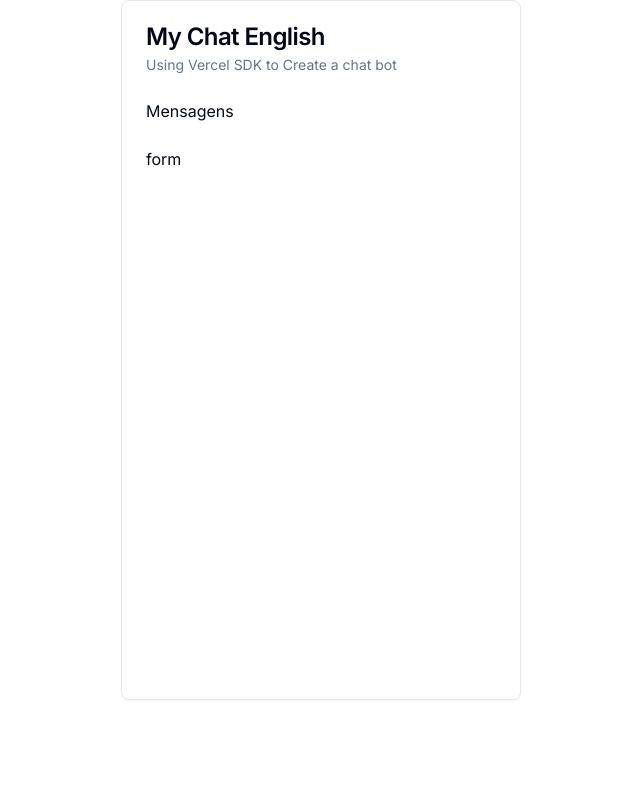
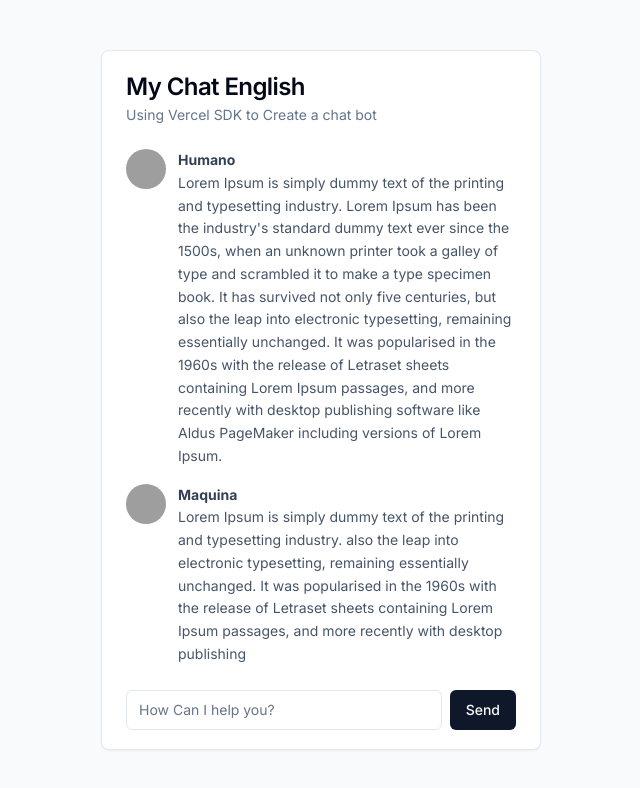
Before and after one commit to fabioNog/chat-ia, a Next.js app: page / in a window 1280 px wide. Shown: the top 788 px of the page, without its empty margins (319-959 px from the left). Built offline with nearby package versions, Linux system fonts and the light colour scheme; grey boxes are pictures that could not be loaded.

Commit message:
Finish layout

```diff
--- a/src/app/page.tsx
+++ b/src/app/page.tsx
@@ -1,18 +1,42 @@
-import { Card, CardDescription, CardHeader, CardTitle,CardContent, CardFooter } from "@/components/ui/card"
+import { Button } from "@/components/ui/button";
+import { Card, CardDescription, CardHeader, CardTitle, CardContent, CardFooter } from "@/components/ui/card";
+import { Input } from "@/components/ui/input";
+import { Avatar, AvatarFallback, AvatarImage } from "@/components/ui/avatar";
 
 export default function Home() {
   return (
-    <div className="flex items-center justify-center">
-      <Card className="w-[400px] h-[700px]">
+    <div className="flex min-h-screen bg-slate-50 items-center justify-center">
+      <Card className="w-[440px] h-[700px] grid grid-rows-[min-content_1fr_min-content]">
         <CardHeader>
           <CardTitle>My Chat English</CardTitle>
           <CardDescription>Using Vercel SDK to Create a chat bot</CardDescription>
         </CardHeader>
-        <CardContent>
-          <p>Mensagens</p>
+        <CardContent className="space-y-4">
+          <div className="flex gap-3 text-slate-600 text-sm">
+            <Avatar>
+              <AvatarFallback>FB</AvatarFallback>
+              <AvatarImage src="https://github.com/fabioNog.png"/>
+            </Avatar>
+            <p className="leading-relaxed">
+              <span className="block font-bold text-slate-700">Humano</span>
+              Lorem Ipsum is simply dummy text of the printing and typesetting industry. Lorem Ipsum has been the industry's standard dummy text ever since the 1500s, when an unknown printer took a galley of type and scrambled it to make a type specimen book. It has survived not only five centuries, but also the leap into electronic typesetting, remaining essentially unchanged. It was popularised in the 1960s with the release of Letraset sheets containing Lorem Ipsum passages, and more recently with desktop publishing software like Aldus PageMaker including versions of Lorem Ipsum.
+            </p>
+          </div>
+
+          <div className="flex gap-3 text-slate-600 text-sm">
+            <Avatar>
+              <AvatarFallback>FB</AvatarFallback>
+              <AvatarImage src="https://fabionog.github.io/fabionogueira/static/media/fabionogueira-pc.1806dcda3d1feef28a3b.jpeg"/>
+            </Avatar>
+            <p className="leading-relaxed">
+              <span className="block font-bold text-slate-700">Maquina</span>
+              Lorem Ipsum is simply dummy text of the printing and typesetting industry. also the leap into electronic typesetting, remaining essentially unchanged. It was popularised in the 1960s with the release of Letraset sheets containing Lorem Ipsum passages, and more recently with desktop publishing
+            </p>
+          </div>
         </CardContent>
-        <CardFooter>
-          form
+        <CardFooter className="space-x-2">
+         <Input placeholder="How Can I help you?" className="flex-1"/>
+         <Button type="submit">Send</Button>
         </CardFooter>
       </Card>
     </div>
```
